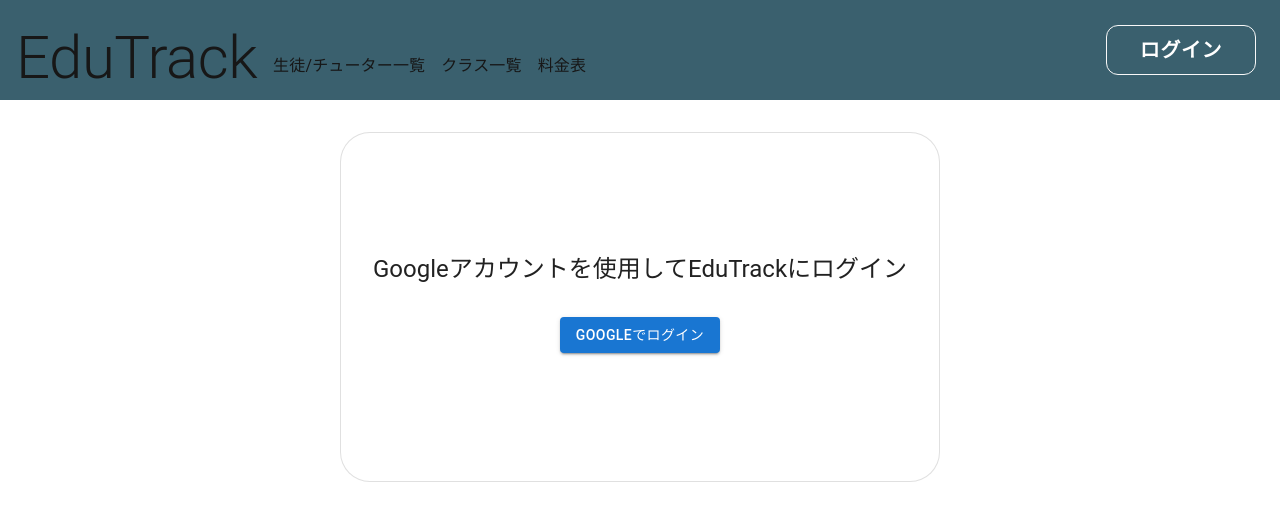
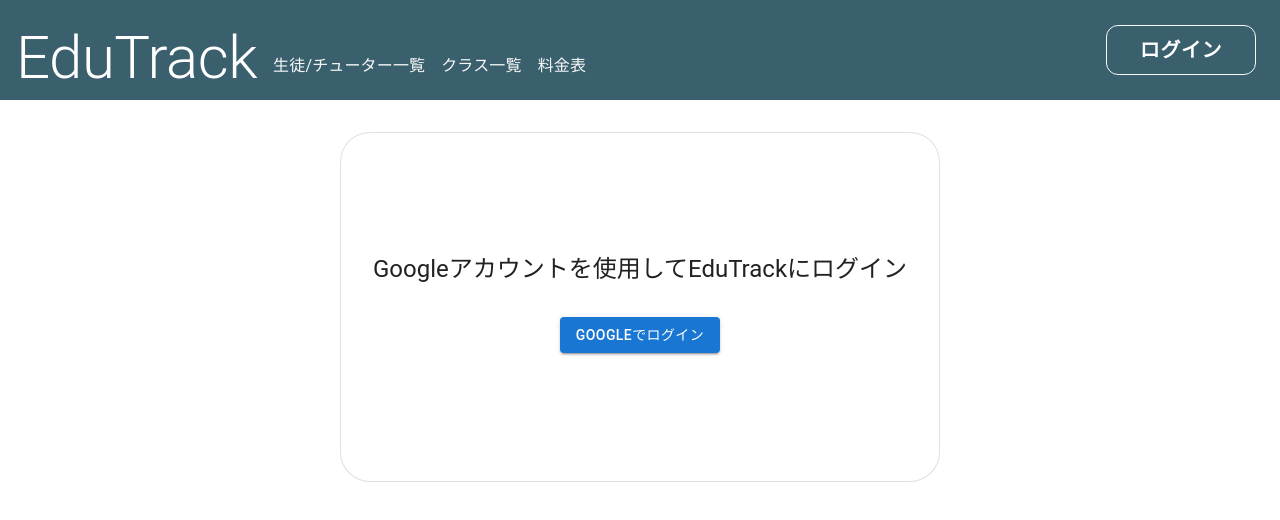
Before and after one commit to t4ni-XP/edutrack, a Next.js app: page / in a window 1280 px wide. Shown: the top 520 px of the page. Built offline with nearby package versions, Linux system fonts and the light colour scheme; no server answers.

Commit message:
make docker file

```diff
--- a/src/app/_components/tables/StudentsTable.tsx
+++ b/src/app/_components/tables/StudentsTable.tsx
@@ -31,7 +31,7 @@
     accessor: (r) => r.classCount,
     sortAccessor: (r) => r.classCount,
     align: "right",
-    width: 120,
+    width: 160,
   },
   {
     key: "billableCount",
--- a/src/app/_components/tables/TutorsTable.tsx
+++ b/src/app/_components/tables/TutorsTable.tsx
@@ -18,6 +18,7 @@
     key: "role",
     header: "役割",
     accessor: (r) => roleLabels[r.role] ?? r.role,
+    width: 120,
   },
   {
     key: "needsPickup",
@@ -36,7 +37,7 @@
     accessor: (r) => r.classCount,
     sortAccessor: (r) => r.classCount,
     align: "right",
-    width: 120,
+    width: 160,
   },
   {
     key: "sessionsWorked",
--- a/src/app/_components/ui/Header.tsx
+++ b/src/app/_components/ui/Header.tsx
@@ -23,18 +23,18 @@
         <Box pl={2} pt={2}>
           <Stack direction={"row"} alignItems="flex-end" gap={2}>
             <Link href="/">
-              <Typography variant="h2" component="div">
+              <Typography variant="h2" component="div" color="#FFF">
                 EduTrack
               </Typography>
             </Link>
             <Link href="/master">
-              <Typography mb={2}>生徒/チューター一覧</Typography>
+              <Typography mb={2} color="#F8F8F8">生徒/チューター一覧</Typography>
             </Link>
             <Link href="/classes">
-              <Typography mb={2}>クラス一覧</Typography>
+              <Typography mb={2} color="#F8F8F8">クラス一覧</Typography>
             </Link>
             <Link href="/payment">
-              <Typography mb={2}>料金表</Typography>
+              <Typography mb={2} color="#F8F8F8">料金表</Typography>
             </Link>
           </Stack>
         </Box>
```
Also changed, not shown: 1 other file (tests, documents, lock files or other folders).
